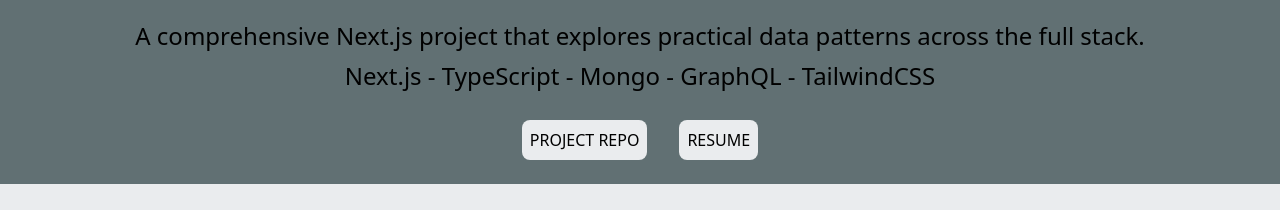
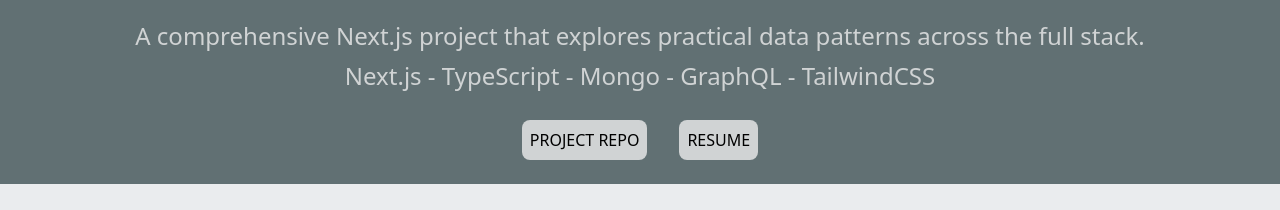
Before and after one commit to michaelDragomir/project-just-ask-ana, a Next.js app: page / in a window 1280 px wide. Shown: the top 210 px of the page. Built offline with nearby package versions, Linux system fonts and the light colour scheme.

Commit message:
setting up code for easy color change

```diff
--- a/components/Header.tsx
+++ b/components/Header.tsx
@@ -5,8 +5,8 @@
 const Header = () => {
 	return (
 		<>
-			<header className='mx-auto w-full h-auto pt-4 text-2xl text-black text-center'>
-				<div className='leading-10'>
+			<header className='mx-auto w-full h-auto pt-4 text-2xl text-center text-lightGrey'>
+				<div className='leading-10 text-'>
 					<h2>
 						A comprehensive Next.js project that explores practical data
 						patterns across the full stack.
@@ -16,13 +16,13 @@
 			</header>
 			<div className='py-6 text-center flex justify-center items-center'>
 				<Link
-					className='uppercase rounded-lg bg-grey hover:bg-darkGrey transition delay-100 p-2 mr-8'
+					className='uppercase rounded-lg bg-lightGrey hover:bg-darkGrey transition delay-100 p-2 mr-8'
 					href='/'
 				>
 					project repo
 				</Link>
 				<Link
-					className='uppercase rounded-lg bg-grey hover:bg-darkGrey transition delay-100 p-2'
+					className='uppercase rounded-lg bg-lightGrey hover:bg-darkGrey transition delay-100 p-2'
 					href='/'
 				>
 					resume
--- a/tailwind.config.js
+++ b/tailwind.config.js
@@ -14,6 +14,7 @@
 			grey: '#EAECEE',
 			darkGrey: '#ABB2B9',
 			passionBlue: '#617073',
+			lightGrey: '#D0D3D4',
 		},
 
 		extend: {},
```
